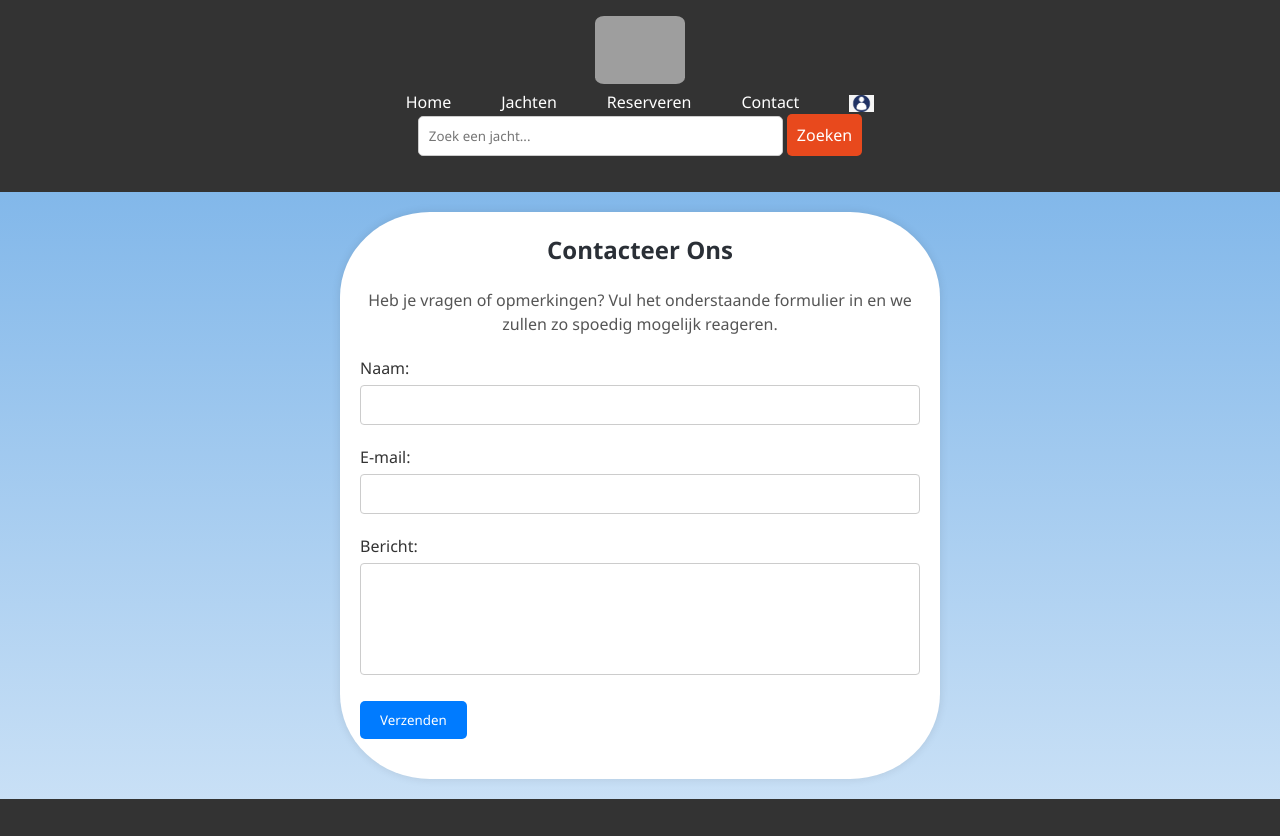
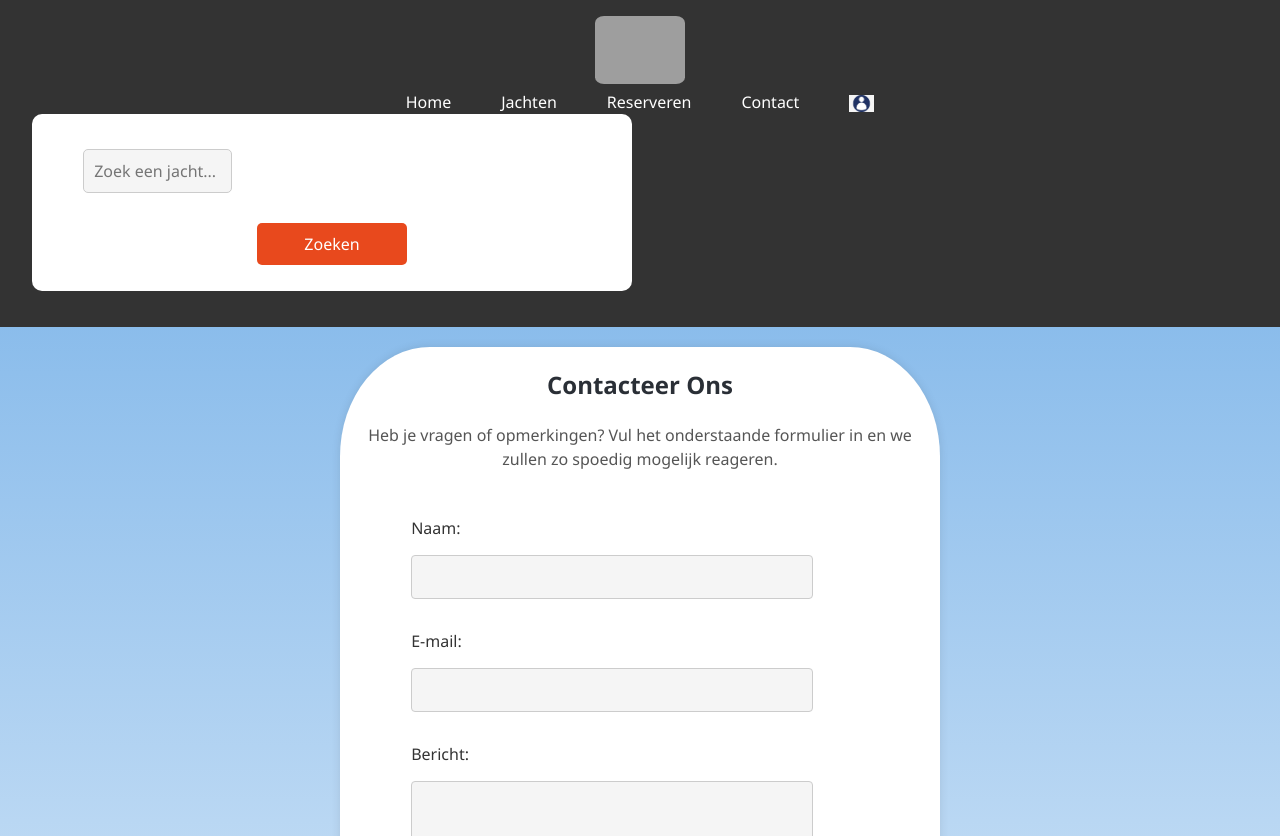
Before and after one commit to SerhatYildirim03/CoralYachts, a PHP site: page /Contact.html in a window 1280 px wide. Shown: the top 836 px of the page. Run offline with PHP 8.4, Linux system fonts and the light colour scheme; grey boxes are pictures that could not be loaded.

Commit message:
Update contact.css

```diff
--- a/styles/contact.css
+++ b/styles/contact.css
@@ -316,3 +316,39 @@
     height: auto;
     border-radius: 10%;
 }
+form{
+    background: #fff;
+display: flex;
+flex-direction: column;
+padding: 2vw 4vw;
+width: 90%;
+max-width: 600px;
+border-radius: 10px;
+}
+form h3{
+    color: #555;
+    font-weight: 800;
+    margin-bottom: 20px;
+}
+
+form input, form textarea{
+    border: 0;
+    margin: 10px 0;
+    padding: 20px;
+    outline: none;
+    background: #f5f5f5;
+    font-size: 16px;
+}
+form button{
+    padding: 15px;
+    background: #ff5361;
+    color: #fff;
+    font-size: 18px;
+    border: 0;
+    outline: none;
+    cursor: pointer;
+    width: 150px;
+    margin: 20px auto 0;
+    border-radius: 30px;
+
+}
```
